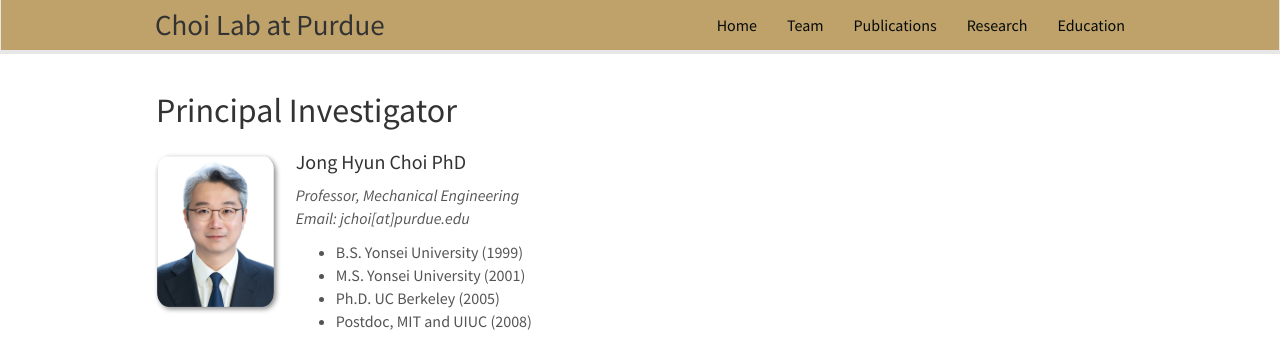
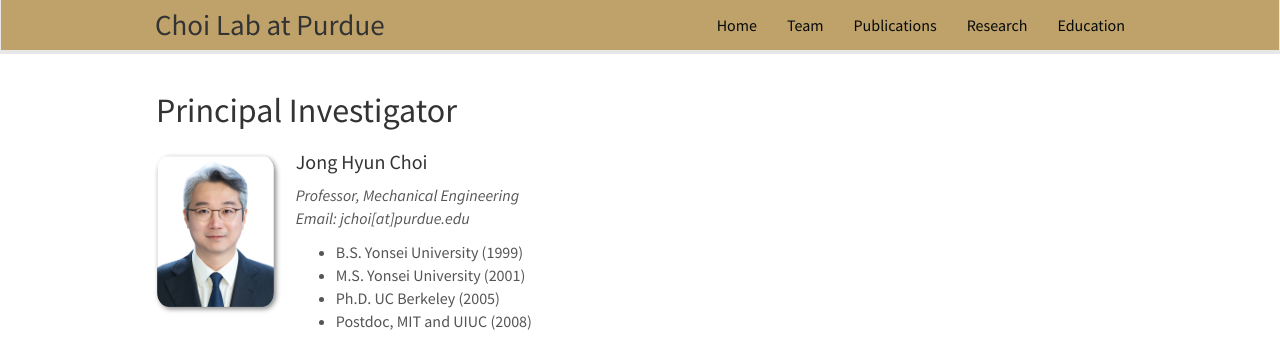
Before and after one commit to choidnalab/choidnalab.github.io, a Jekyll site: the page built from _pages/team.md, in a window 1280 px wide and 900 px high. Shown: the top 344 px of the window. Built offline with Jekyll 4.4.1, drawn with Linux system fonts in a browser that asks for light colours; nearby versions of some CDN libraries.

Commit message:
Update PI.yml

```diff
--- a/_data/PI.yml
+++ b/_data/PI.yml
@@ -1,4 +1,4 @@
-- name: Jong Hyun Choi PhD
+- name: Jong Hyun Choi
   photo: choi.jpg
   info: Professor, Mechanical Engineering
   email: "jchoi[at]purdue.edu"
```
